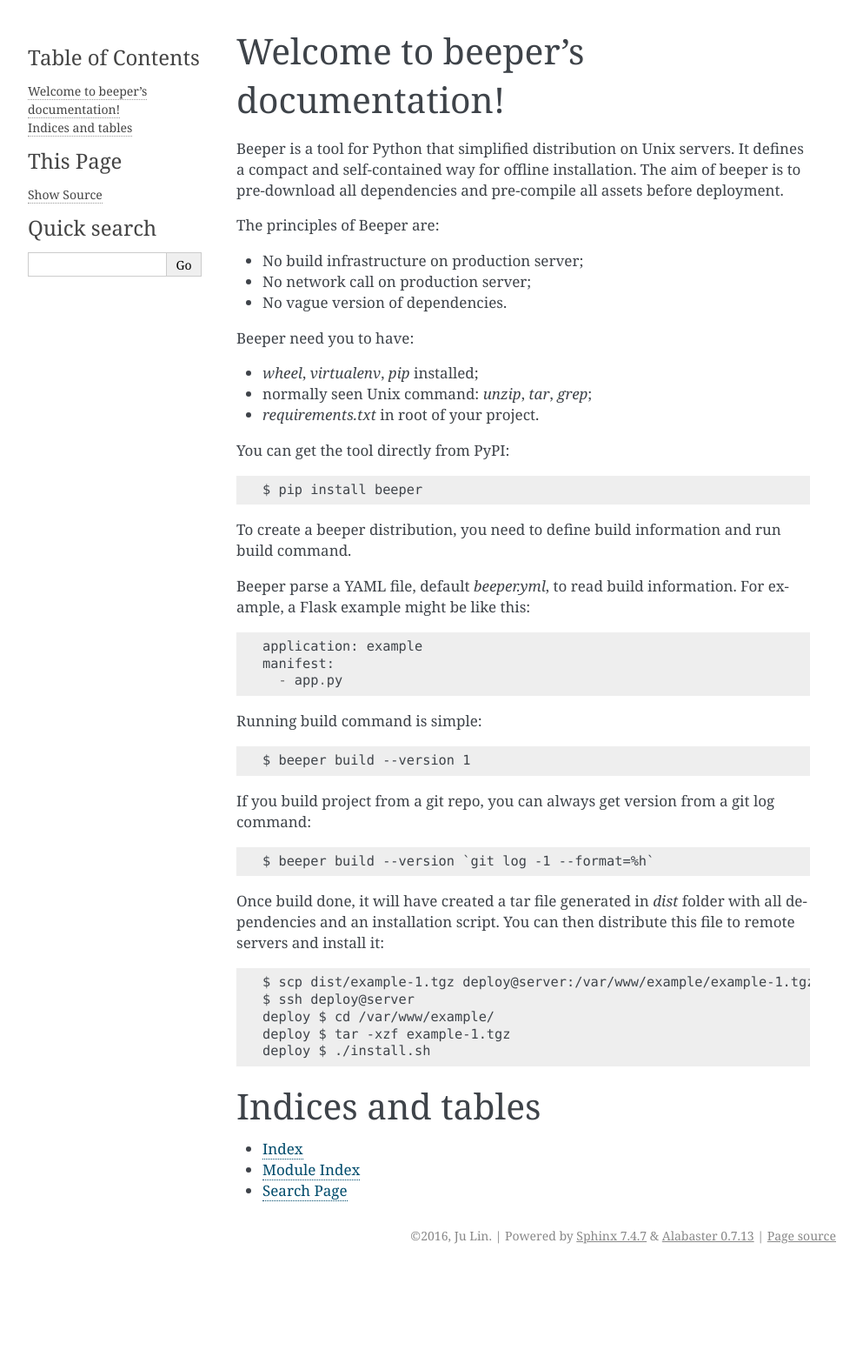
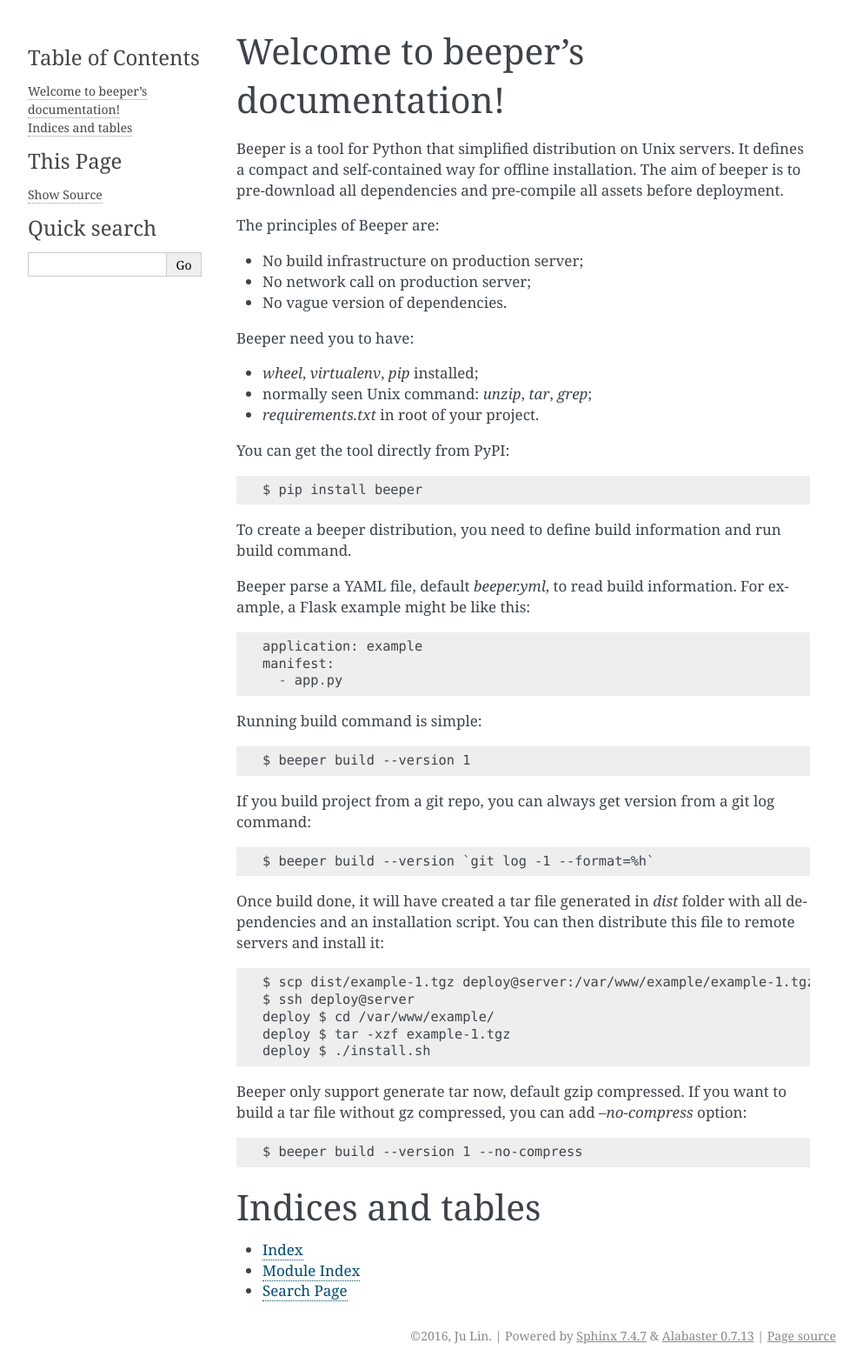
Before and after one commit to soasme/beeper.py, a Sphinx documentation site: the page built from docs/index.rst, in a window 1280 px wide. Shown: the whole page at 87% size, without its empty margins (148-1141 px from the left). Built offline with Sphinx 7.4.7, drawn with Linux system fonts in a browser that asks for light colours; before the commit the page ends 1460 px from its top, so only the background shows below that.

Commit message:
add doc for --no-compress.

```diff
--- a/docs/index.rst
+++ b/docs/index.rst
@@ -51,7 +51,10 @@
     deploy $ tar -xzf example-1.tgz
     deploy $ ./install.sh
 
+Beeper only support generate tar now, default gzip compressed. If you want to build a tar
+file without gz compressed, you can add `--no-compress` option::
 
+    $ beeper build --version 1 --no-compress
 
 
 .. toctree::
```
